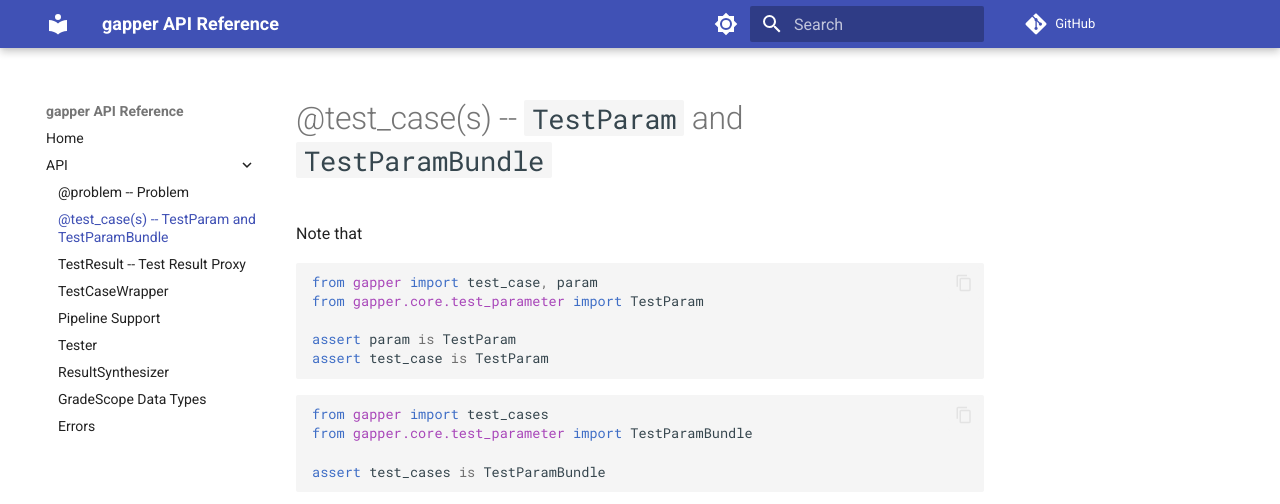
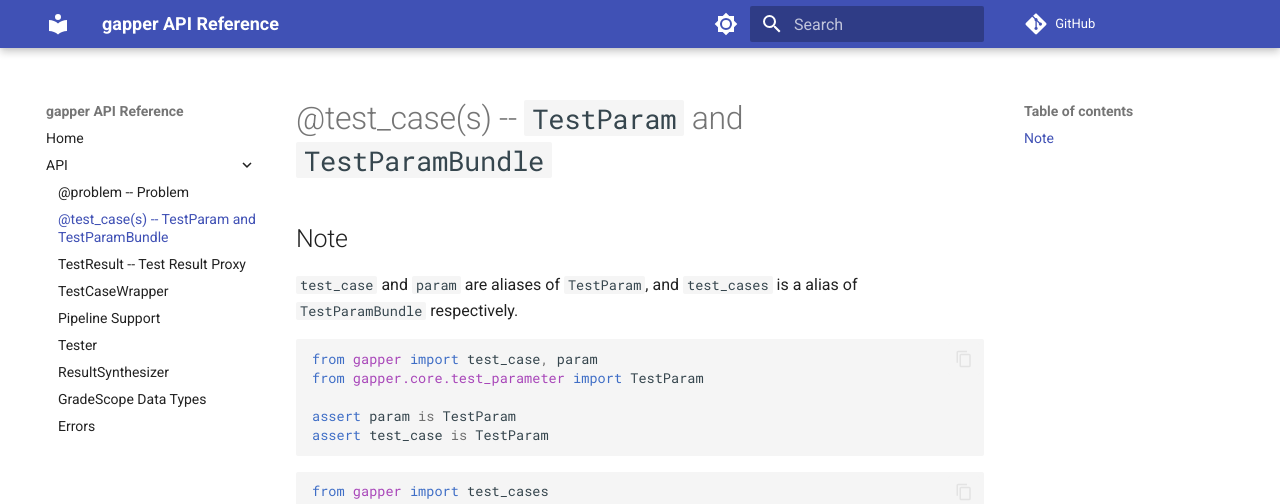
Before and after one commit to FlickerSoul/gapper, an MkDocs documentation site: the page built from docs/API/test_cases.md, in a window 1280 px wide, cut to the strip 0-504 px from the top of the page. Built offline with MkDocs 1.6.1 and Material for MkDocs 9.7.7, drawn with Linux system fonts in a browser that asks for light colours; comment, search, counter and statistics services are not loaded.

Commit message:
doc: update documentation

````diff
--- a/docs/API/test_cases.md
+++ b/docs/API/test_cases.md
@@ -1,6 +1,8 @@
 # @test_case(s) -- `TestParam` and `TestParamBundle`
 
-Note that
+## Note
+
+`test_case` and `param` are aliases of `TestParam`, and `test_cases` is a alias of `TestParamBundle` respectively.
 
 ```python
 from gapper import test_case, param
````
